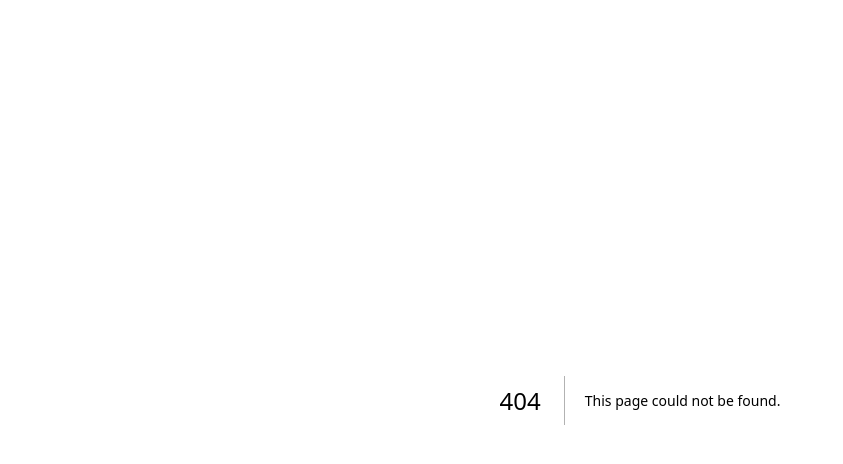
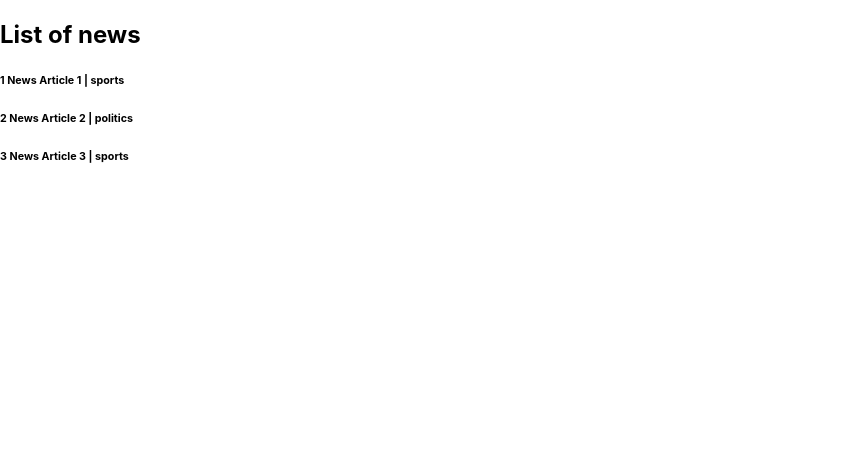
Before and after one commit to mayluv17/nextfund, a Next.js app in the folder next-prerendering/: page /news in a window 1280 px wide. Before the commit this address had no page. Shown: the top 464 px of the page, without its empty margins (0-843 px from the left). Built offline with nearby package versions, Linux system fonts and the light colour scheme; data requests are answered from the project's data file.

Commit message:
SSR with synamic parameter

```diff
--- a/next-prerendering/db.json
+++ b/next-prerendering/db.json
@@ -3,7 +3,7 @@
     {
       "id": 1,
       "title": "Product 1",
-      "price": 700,
+      "price": 900,
       "description": "Description 1"
     },
     {
--- a/next-prerendering/pages/blog/[postId].js
+++ b/next-prerendering/pages/blog/[postId].js
@@ -1,5 +1,6 @@
 import { useRouter } from "next/router";
-function postDetails({ post }) {
+
+function PostDetails({ post }) {
   const router = useRouter();
   if (router.isFallback) {
     // when fallback is true load this then load the generated page
@@ -18,7 +19,7 @@ function postDetails({ post }) {
   );
 }
 
-export default postDetails;
+export default PostDetails;
 
 export async function getStaticPaths() {
   const res = await fetch("https://jsonplaceholder.typicode.com/posts");
--- /dev/null
+++ b/next-prerendering/pages/news/index.js
@@ -0,0 +1,34 @@
+import Link from "next/link";
+
+function NewsList({ articles }) {
+  return (
+    <>
+      <h2>List of news</h2>
+
+      {articles.map((article) => {
+        return (
+          <Link href={`/news/${article.category}`} passHref>
+            <div>
+              <h6>
+                {article.id} {article.title} | {article.category}
+              </h6>
+            </div>
+          </Link>
+        );
+      })}
+    </>
+  );
+}
+
+export default NewsList;
+
+export async function getServerSideProps() {
+  const res = await fetch("http://localhost:4000/news");
+  const data = await res.json();
+
+  return {
+    props: {
+      articles: data,
+    },
+  };
+}
--- a/next-prerendering/pages/products/index.js
+++ b/next-prerendering/pages/products/index.js
@@ -27,6 +27,6 @@ export async function getStaticProps() {
     props: {
       products: data,
     },
-    revalidate: 30,
+    revalidate: 10,
   };
 }
```
Also changed, not shown: next-prerendering/pages/news/[category].js (added, +19 -0 lines).
